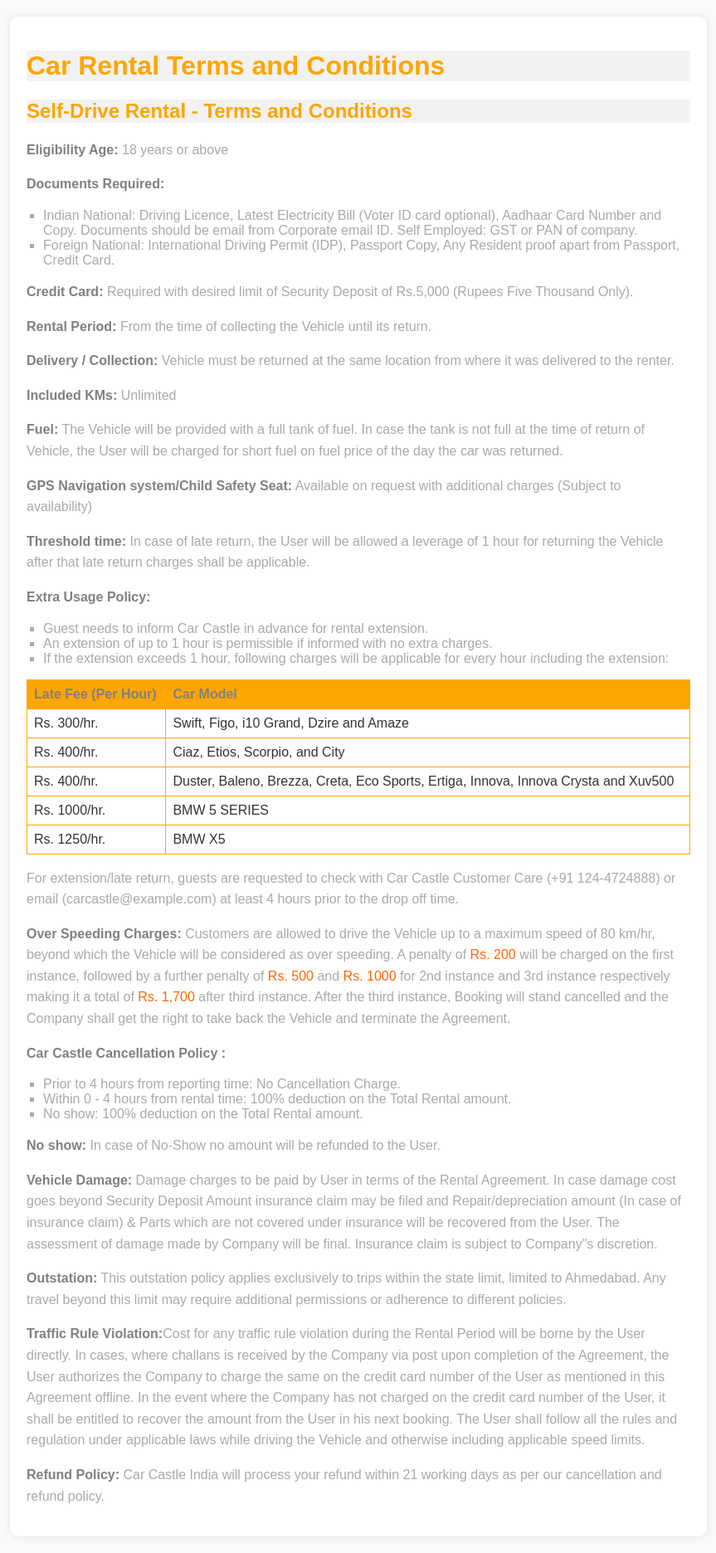
After one commit to priyansh-parmar-1/django-projects, a Django app: page /terms/ in a window 1280 px wide. The commit adds this page. Shown: the whole page at 83% size, without its empty margins (208-1071 px from the left). Run offline with Django 5.2, Linux system fonts and the light colour scheme.

Commit message:
added terms and conditions

```diff
--- a/CarRental/customer_portal/templates/booking.html
+++ b/CarRental/customer_portal/templates/booking.html
@@ -55,7 +55,7 @@
 
 
     <!-- Car Booking Start -->
-<form action="{% url 'viewbookings'%}" method="POST">
+<form action="{% url 'payment'%}" method="POST">
     {% csrf_token %}
     <div class="container-fluid pb-5">
         <div class="container">
--- a/CarRental/customer_portal/templates/masterpage.html
+++ b/CarRental/customer_portal/templates/masterpage.html
@@ -143,8 +143,7 @@
             <div class="col-lg-4 col-md-6 mb-5">
                 <h4 class="text-uppercase text-light mb-4">Usefull Links</h4>
                 <div class="d-flex flex-column justify-content-start">
-                    <a class="text-body mb-2" href="#"><i class="fa fa-angle-right text-white mr-2"></i>Private Policy</a>
-                    <a class="text-body mb-2" href="#"><i class="fa fa-angle-right text-white mr-2"></i>Term & Conditions</a>
+                    <a class="text-body mb-2" href="terms/"><i class="fa fa-angle-right text-white mr-2"></i>Term & Conditions</a>
                     <a class="text-body mb-2" href="signup/"><i class="fa fa-angle-right text-white mr-2"></i>New Member Registration</a>
                     <a class="text-body mb-2" href="#"><i class="fa fa-angle-right text-white mr-2"></i>Return & Refund</a>
                     <a class="text-body" href="#"><i class="fa fa-angle-right text-white mr-2"></i>Help & FQAs</a>
--- /dev/null
+++ b/CarRental/customer_portal/templates/terms_conditions.html
@@ -0,0 +1,135 @@
+<!DOCTYPE html>
+<html lang="en">
+<head>
+<meta charset="UTF-8">
+<meta name="viewport" content="width=device-width, initial-scale=1.0">
+<title>Car Rental Terms and Conditions - Car Castle</title>
+<style>
+body {
+    font-family: Arial, sans-serif;
+    margin: 0;
+    padding: 0;
+    background-color: #f8f9fa;
+    color: #333;
+}
+
+.container {
+    max-width: 800px;
+    margin: 20px auto;
+    padding: 20px;
+    background-color: #fff;
+    box-shadow: 0px 0px 10px rgba(0, 0, 0, 0.1);
+    border-radius: 10px;
+}
+
+h1, h2 {
+    color: orange;
+    background-color: #f2f2f2;
+}
+
+p {
+    line-height: 1.6;
+    color:#A9A9A9;
+}
+
+h2 {
+    margin-top: 20px;
+}
+
+.highlight {
+    color: #ff6600;
+}
+
+ul {
+    list-style-type: square;
+    padding-left: 20px;
+}
+
+table {
+    width: 100%;
+    border-collapse: collapse;
+}
+
+th, td {
+    border: 1px solid  orange;
+    padding: 8px;
+    text-align: left;
+}
+li{
+    color:#A9A9A9;
+}
+
+th {
+    background-color: orange;
+    color: gray;
+}
+strong{
+    color:gray;
+}
+
+</style>
+</head>
+<body>
+
+<div class="container">
+    <h1>Car Rental Terms and Conditions</h1>
+
+    <h2>Self-Drive Rental - Terms and Conditions</h2>
+    <p><strong>Eligibility Age:</strong> 18 years or above</p>
+    <p><strong>Documents Required:</strong></p>
+    <ul>
+        <li>Indian National: Driving Licence, Latest Electricity Bill (Voter ID card optional), Aadhaar Card Number and Copy. Documents should be email from Corporate email ID. Self Employed: GST or PAN of company.</li>
+        <li>Foreign National: International Driving Permit (IDP), Passport Copy, Any Resident proof apart from Passport, Credit Card.</li>
+    </ul>
+    <p><strong>Credit Card:</strong> Required with desired limit of Security Deposit of Rs.5,000 (Rupees Five Thousand Only).</p>
+    <p><strong>Rental Period:</strong> From the time of collecting the Vehicle until its return.</p>
+    <p><strong>Delivery / Collection:</strong> Vehicle must be returned at the same location from where it was delivered to the renter.</p>
+    <p><strong>Included KMs:</strong> Unlimited</p>
+    <p><strong>Fuel:</strong> The Vehicle will be provided with a full tank of fuel. In case the tank is not full at the time of return of Vehicle, the User will be charged for short fuel on fuel price of the day the car was returned.</p>
+    <p><strong>GPS Navigation system/Child Safety Seat:</strong> Available on request with additional charges (Subject to availability)</p>
+    <p><strong>Threshold time:</strong> In case of late return, the User will be allowed a leverage of 1 hour for returning the Vehicle after that late return charges shall be applicable.</p>
+    <p><strong>Extra Usage Policy:</strong></p>
+    <ul>
+        <li>Guest needs to inform Car Castle in advance for rental extension.</li>
+        <li>An extension of up to 1 hour is permissible if informed with no extra charges.</li>
+        <li>If the extension exceeds 1 hour, following charges will be applicable for every hour including the extension:</li>
+    </ul>
+    <table>
+        <tr>
+            <th>Late Fee (Per Hour)</th>
+            <th>Car Model</th>
+        </tr>
+        <tr>
+            <td>Rs. 300/hr.</td>
+            <td>Swift, Figo, i10 Grand, Dzire and Amaze</td>
+        </tr>
+        <tr>
+            <td>Rs. 400/hr.</td>
+            <td>Ciaz, Etios, Scorpio, and City</td>
+        </tr>
+        <tr>
+            <td>Rs. 400/hr.</td>
+            <td>Duster, Baleno, Brezza, Creta, Eco Sports, Ertiga, Innova, Innova Crysta and Xuv500</td>
+        </tr>
+        <tr>
+            <td>Rs. 1000/hr.</td>
+            <td>BMW 5 SERIES</td>
+        </tr>
+        <tr>
+            <td>Rs. 1250/hr.</td>
+            <td>BMW X5</td>
+        </tr>
+    </table>
+    <p>For extension/late return, guests are requested to check with Car Castle Customer Care (+91 124-4724888) or email (carcastle@example.com) at least 4 hours prior to the drop off time.</p>
+    <p><strong>Over Speeding Charges:</strong> Customers are allowed to drive the Vehicle up to a maximum speed of 80 km/hr, beyond which the Vehicle will be considered as over speeding. A penalty of <span class="highlight">Rs. 200</span> will be charged on the first instance, followed by a further penalty of <span class="highlight">Rs. 500</span> and <span class="highlight">Rs. 1000</span> for 2nd instance and 3rd instance respectively making it a total of <span class="highlight">Rs. 1,700</span> after third instance. After the third instance, Booking will stand cancelled and the Company shall get the right to take back the Vehicle and terminate the Agreement.</p>
+    <p><strong>Car Castle Cancellation Policy :</strong></p>
+    <ul>
+        <li>Prior to 4 hours from reporting time: No Cancellation Charge.</li>
+        <li>Within 0 - 4 hours from rental time: 100% deduction on the Total Rental amount.</li>
+        <li>No show: 100% deduction on the Total Rental amount.</li>
+    </ul>
+    <p><strong>No show:</strong> In case of No-Show no amount will be refunded to the User.</p>
+    <p><strong>Vehicle Damage:</strong> Damage charges to be paid by User in terms of the Rental Agreement. In case damage cost goes beyond Security Deposit Amount insurance claim may be filed and Repair/depreciation amount (In case of insurance claim) & Parts which are not covered under insurance will be recovered from the User. The assessment of damage made by Company will be final. Insurance claim is subject to Company"s discretion.</p>
+    <p><strong>Outstation:</strong> This outstation policy applies exclusively to trips within the state limit, limited to Ahmedabad. Any travel beyond this limit may require additional permissions or adherence to different policies.</p>
+    <p><strong>Traffic Rule Violation:</strong>Cost for any traffic rule violation during the Rental Period will be borne by the User directly. In cases, where challans is received by the Company via post upon completion of the Agreement, the User authorizes the Company to charge the same on the credit card number of the User as mentioned in this Agreement offline. In the event where the Company has not charged on the credit card number of the User, it shall be entitled to recover the amount from the User in his next booking. The User shall follow all the rules and regulation under applicable laws while driving the Vehicle and otherwise including applicable speed limits.</p>
+    <p><strong>Refund Policy:</strong> Car Castle India will process your refund within 21 working days as per our cancellation and refund policy.</p>
--- a/CarRental/customer_portal/urls.py
+++ b/CarRental/customer_portal/urls.py
@@ -42,6 +42,7 @@
     path('viewbookings', view_bookings, name='viewbookings'),
     path('about/', about, name='about'),
     path('contact/', contact, name='contact'),
+    path('terms/', terms, name='terms'),
 
 ]
 if settings.DEBUG:
--- a/CarRental/customer_portal/views.py
+++ b/CarRental/customer_portal/views.py
@@ -35,6 +35,10 @@
 def contact(request):
     cust_id = request.session.get('cust_id')
     return render(request,'contact.html', {'cust_id': cust_id})
+
+def terms(request):
+    cust_id = request.session.get('cust_id')
+    return render(request,'terms_conditions.html', {'cust_id': cust_id})
 
 def login(request):
     try:
```
Also changed, not shown: CarRental/customer_portal/templates/contact.html (line endings or trailing spaces).
